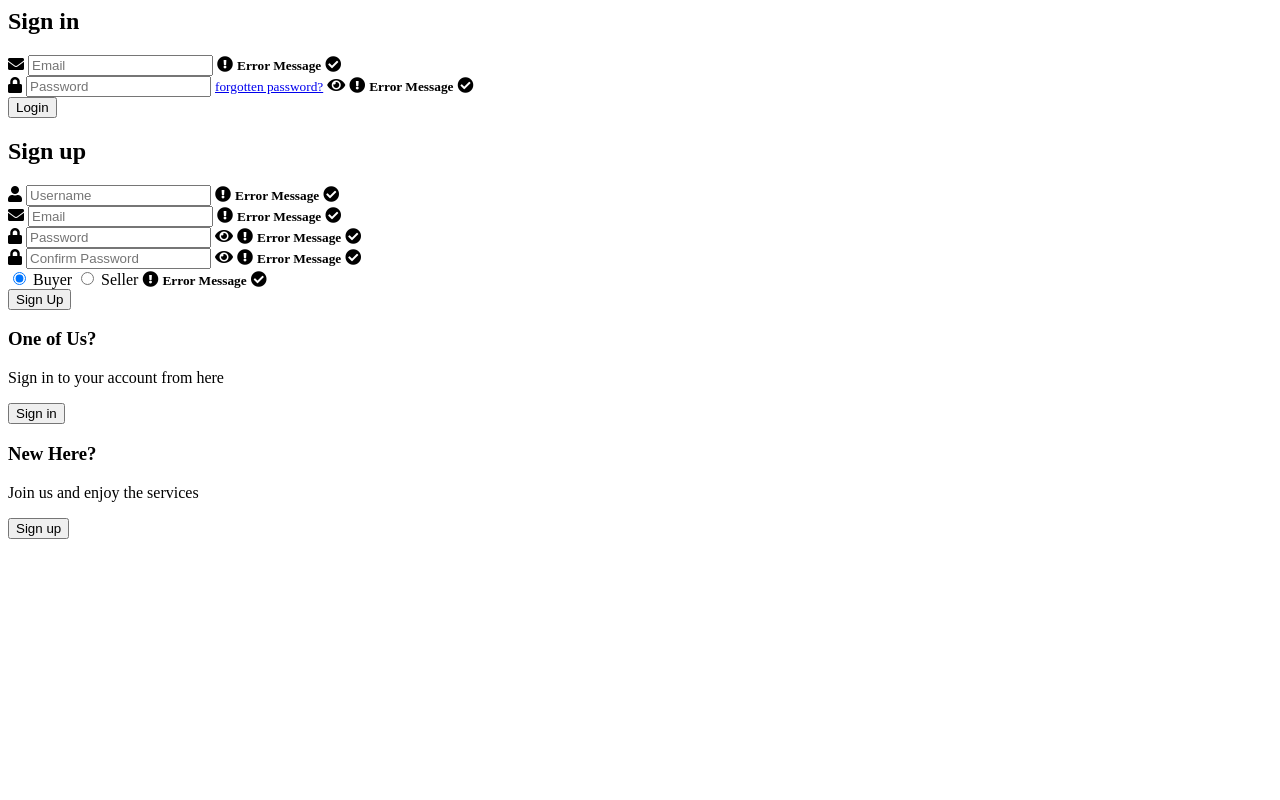
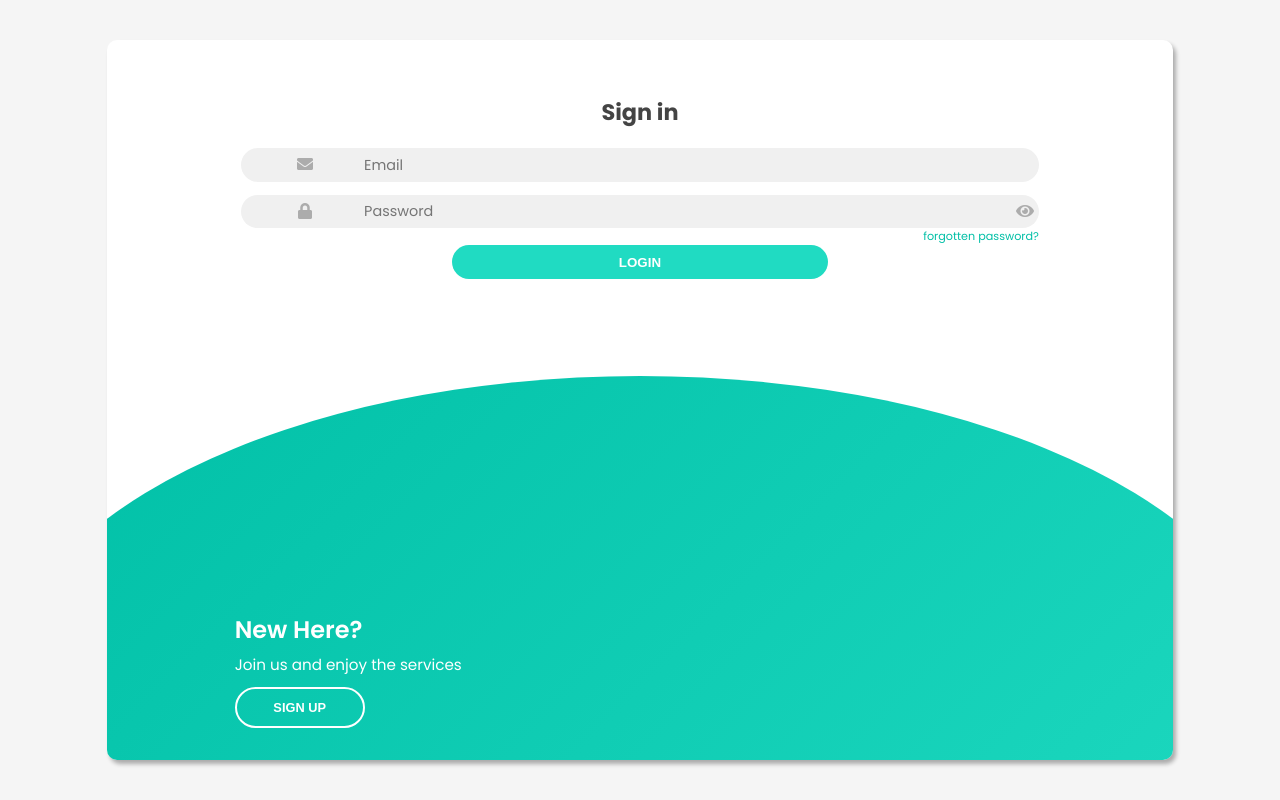
Before and after one commit to Nuwa-Hub/FlyBuy, a PHP site: page /loginSignup.php in a window 1280 px wide. Run offline with PHP 8.4, Linux system fonts and the light colour scheme.

Commit message:
sign in styles

```diff
--- /dev/null
+++ b/css/styles_signinLogin.css
@@ -0,0 +1,363 @@
+@import url("https://fonts.googleapis.com/css2?family=Poppins:wght@300;400;600;700&display=swap");
+
+*{
+    margin: 0;
+    padding: 0;
+    box-sizing: border-box;
+    outline: none !important;
+}
+
+*:focus{
+    outline: none !important;
+}
+
+main{
+    display: grid;
+    grid-template-columns: repeat(12, 1fr);
+    grid-template-rows: 1fr;
+    width: 100vw;
+    height: 100vh;
+}
+
+.column{
+    grid-column: 1/13;
+    display: grid;
+    grid-template-columns: repeat(12, 1fr);
+    position: relative;
+    background: #f5f5f5;
+    justify-content: center;
+    align-items: center;
+}
+
+body,
+input{
+    font-family: 'Poppins', sans-serif;
+}
+
+.container{
+    grid-column: 2/12;
+    position: relative;
+    background: #fff;
+    height: 90%;
+    overflow: hidden;
+    box-shadow: 3px 4px 4px rgba(0, 0, 0, 0.3);
+    border-radius: 10px;
+}
+
+.container::before{
+    content: '';
+    position: absolute;
+    height: 80vh;
+    width: 100vw;
+    top: 100%;
+    right: -10%;
+    background-image: linear-gradient(-45deg, #20dbc2 0%, #00bfa6 100%);
+    border-radius: 50%;
+    transform: translateY(-60%);
+    z-index: 6;
+    transition: 1.8s ease-in-out;
+}
+
+.forms-container{
+    position: relative;
+    width: 100%;
+    height: 100%;
+    display: grid;
+    grid-template-columns: 1fr;
+    grid-auto-rows: auto;
+}
+
+.signin-signup{
+    position: relative;
+    display: flex;
+    flex-direction: absolute;
+    z-index: 5;
+    justify-content: center;
+}
+
+.title{
+    font-size: 1.4rem;
+    color: #444;
+    margin: 0.6em;
+}
+
+.input-field{
+    width: 85%;
+    height: 2.1em;
+    background-color: #f0f0f0;
+    margin: 0.4em 0;
+    border-radius: 2.1em;
+    display: grid;
+    grid-template-columns: 15% 85%;
+    padding: 0 0.3em;
+    position: relative;
+}
+
+.input-field i{
+    text-align: center;
+    line-height: 2em;
+    color: #acacac;
+    font-size: 1rem;
+}
+
+.input-field small.forgotPsw{
+    position: absolute;
+    right: 0;
+    font-size: 0.7em;
+    cursor: pointer;
+    color: #00bfa6;
+}
+
+.input-field small.forgotPsw:hover{
+    text-decoration: underline;
+}
+
+.input-field i.fa-exclamation-circle,
+.input-field i.fa-check-circle{
+    position: absolute;
+    right: 0;
+    transform: translateX(110%);
+    margin: 0;
+    padding: 0;
+    color: #f03f63;
+    cursor: pointer;
+    display: none;
+}
+
+.input-field.success i.fa-check-circle{
+    color: #34df34;
+    display: block;
+}
+.input-field.error i.fa-exclamation-circle{
+    display: block;
+}
+
+.input-field i.fa-eye,
+.input-field i.fa-eye-slash{
+    position: absolute;
+    right: 0;
+    margin-right: 5px;
+    cursor: pointer;
+}
+
+.tooltip .tooltip-text{
+    visibility: hidden;
+    background-color: rgba(73, 72, 72, 0.9);
+    color: #fff;
+    text-align: center;
+    border-radius: 0.5em;
+    padding: 0.1em;
+    position: absolute;
+    bottom: 100%;
+    right: -30%;
+    min-width: 300px;
+}
+
+.tooltip small a{
+    position: absolute;
+    right: 0;
+    bottom: -20px;
+    color: #00bfa6;
+    font-family: 'Poppins', sans-serif;
+    text-decoration: none;
+    font-size: 11px;
+    font-weight: 500;
+    width:100px;
+    padding: 0;
+    margin: 0;
+}
+.tooltip small a:hover{
+    text-decoration: underline;
+}
+
+
+.tooltip .tooltip-text::after{
+    content: " ";
+    position: absolute;
+    top: 100%;
+    left: 95%;
+    margin-left: -5px;
+    border-width: 5px;
+    border-style: solid;
+    border-color: rgba(73, 72, 72, 0.9) transparent transparent transparent;
+}
+
+.tooltip:hover .tooltip-text{
+    visibility: visible;
+}
+
+.input-field input{
+    background: none;
+    outline: none;
+    border: none;
+    line-height: 2.1em;
+    font-weight: 600;
+    font-size: 0.9rem;
+    color: #333;
+}
+
+.input-field.success{
+    border: 1.5px solid #34df34;
+}
+.input-field.error{
+    border: 1.5px solid #f03f63;
+}
+
+.input-field input:placeholder-shown{
+    color: #aaa;
+    font-weight: 500;
+}
+
+.btn{
+    width: 40%;
+    height: 2.5em;
+    padding: 0.5em;
+    outline: none;
+    border: none;
+    border-radius: 1.875em;
+    background-color: #20dbc2;
+    color: white;
+    text-transform: uppercase;
+    font-weight: 600;
+    margin: 0.8em 0;
+    cursor: pointer;
+    transition: all 0.5s;
+    position: relative;
+}
+
+.btn:hover{
+    background-color: #00bfa6;
+}
+.btn:active{
+    opacity: 0.5;
+}
+
+form{
+    display: flex;
+    width: 88%;
+    flex-direction: column;
+    justify-content: center;
+    align-items: center;
+    grid-column: 1/2;
+}
+
+form.sign-in-form{
+    transition: 1.8s ease-in-out;
+}
+
+form.sign-up-form{
+    opacity: 0;
+    transform: translateY(100%);
+    transition: 1.8s ease-in-out;
+}
+
+.panels-container{
+    position: absolute;
+    width: 100%;
+    height: 100%;
+    top: 0;
+    left: 0;
+    display: grid;
+    grid-template-columns: repeat(12, 1fr);
+}
+
+.panel{
+    display: grid;
+    grid-template-columns: repeat(12, 1fr);
+    align-items: flex-end;
+    justify-content: center;
+    text-align: center;
+    z-index: 7;
+}
+
+.lower-panel{
+    grid-column: 1/13;
+    display: grid;
+    grid-template-columns: repeat(12, 1fr);
+    padding: 5em 17% 2em 12%;
+    justify-content: left;
+    text-align: left;
+}
+
+.upper-panel{
+    grid-column: 1/13;
+    display: grid;
+    grid-template-columns: repeat(12, 1fr);
+    padding: 3rem 12% 2rem 17%;
+    pointer-events: none;
+    align-items: flex-start;
+    justify-content: right;
+    text-align: right;
+}
+
+.panel .content{
+    grid-column: 1/13;
+    color: #fff;
+    position: relative;
+    transition: .9s .6s ease-in-out;
+}
+
+
+.panel h3{
+    grid-column: 1/13;
+    font-weight: 600;
+    line-height: 1;
+    font-size: 1.5rem;
+}
+
+.panel p{
+    grid-column: 1/13;
+    font-size: 0.95rem;
+    padding: 0.7rem 0;
+}
+
+.btn.transparent{
+    margin: 0;
+    background: none;
+    border: 2px solid #fff;
+    width: 130px;
+    height: 41px;
+    font-weight: 600;
+    font-size: 0.8rem;
+}
+
+.upper-panel .content{
+    /* transform: translateX(800px); */
+    left: 800px;
+}
+
+.input-field input:-webkit-autofill {
+    -webkit-background-clip: text;
+}
+
+/* animations */
+.container.sign-up-mode::before{
+    transform: translateY(-170%);
+    right: -60%;
+}
+
+.container.sign-up-mode .lower-panel .content{
+    transform: translateX(-800px);
+}
+
+.container.sign-up-mode .upper-panel .content{
+    transform: translateX(-800px);
+}
+
+.container.sign-up-mode .lower-panel{
+    pointer-events: none;
+}
+
+.container.sign-up-mode .upper-panel{
+    pointer-events: all;
+}
+
+.container.sign-up-mode form.sign-in-form{
+    opacity: 0;
+    transform: translateY(-100%);
+}
+
+.container.sign-up-mode form.sign-up-form{
+    opacity: 1;
+    transform: translateY(0%);
+}
--- a/loginSignup.php
+++ b/loginSignup.php
@@ -1,4 +1,8 @@
 <?php
+    $doc = new DOMDocument;
+
+    $signinBtn = $doc->getElementById('sign-in-button');
+
 
 ?>
 
@@ -15,13 +19,15 @@
         crossorigin="anonymous"
     />
 
+    <link rel="stylesheet" href="./css/styles_signinLogin.css">
+
     <title>SignIn and SignUp</title>
 </head>
 <body>
 
     <main>
 
-        <div class="column-left">
+        <div class="column">
 
             <div class="container">
 
@@ -161,4 +167,20 @@
     </main>
 
 </body>
+
+<script>
+    // toggle login and signup animation
+    const sign_in_btn = document.querySelector('#sign-in-button');
+    const sign_up_btn = document.querySelector('#sign-up-button');
+    const container = document.querySelector('.container');
+
+    sign_up_btn.addEventListener('click', () => {
+        container.classList.add('sign-up-mode');
+    });
+
+    sign_in_btn.addEventListener('click', () => {
+        container.classList.remove('sign-up-mode');
+    });
+</script>
+
 </html>
```
